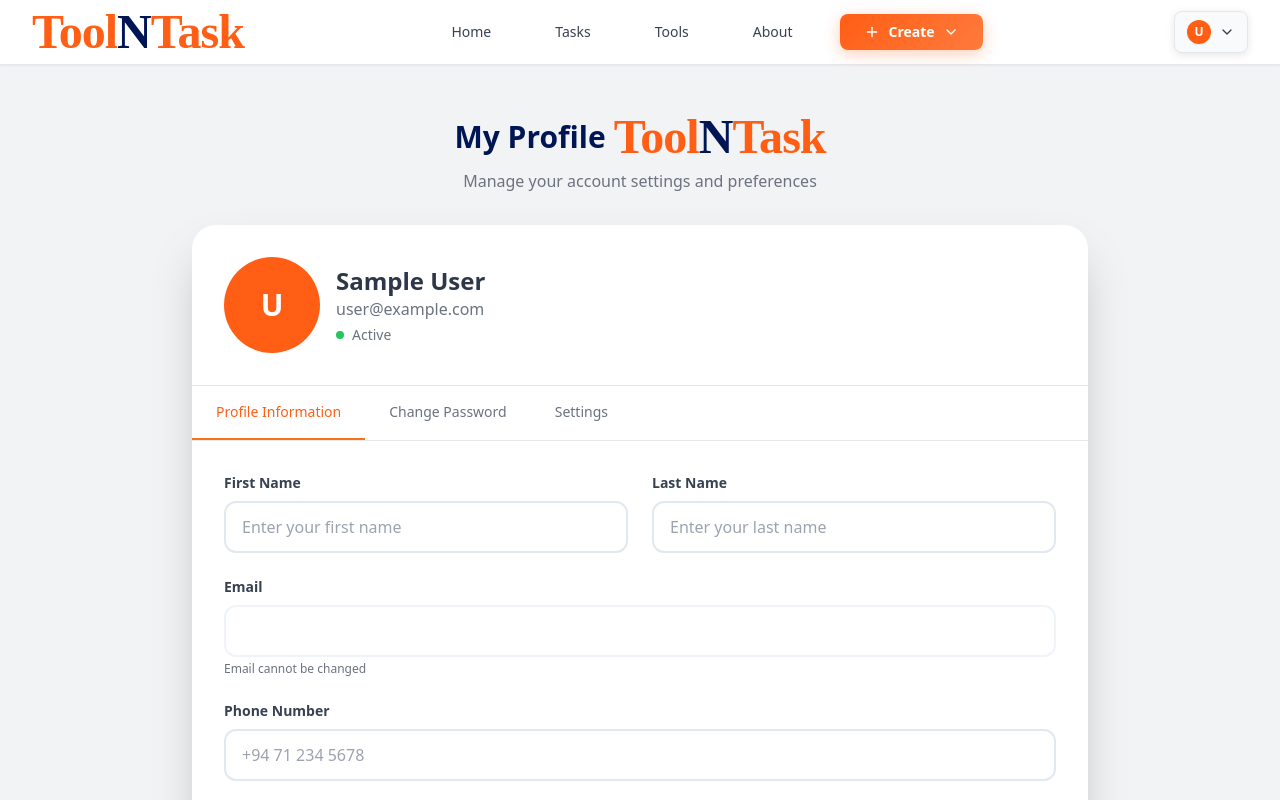
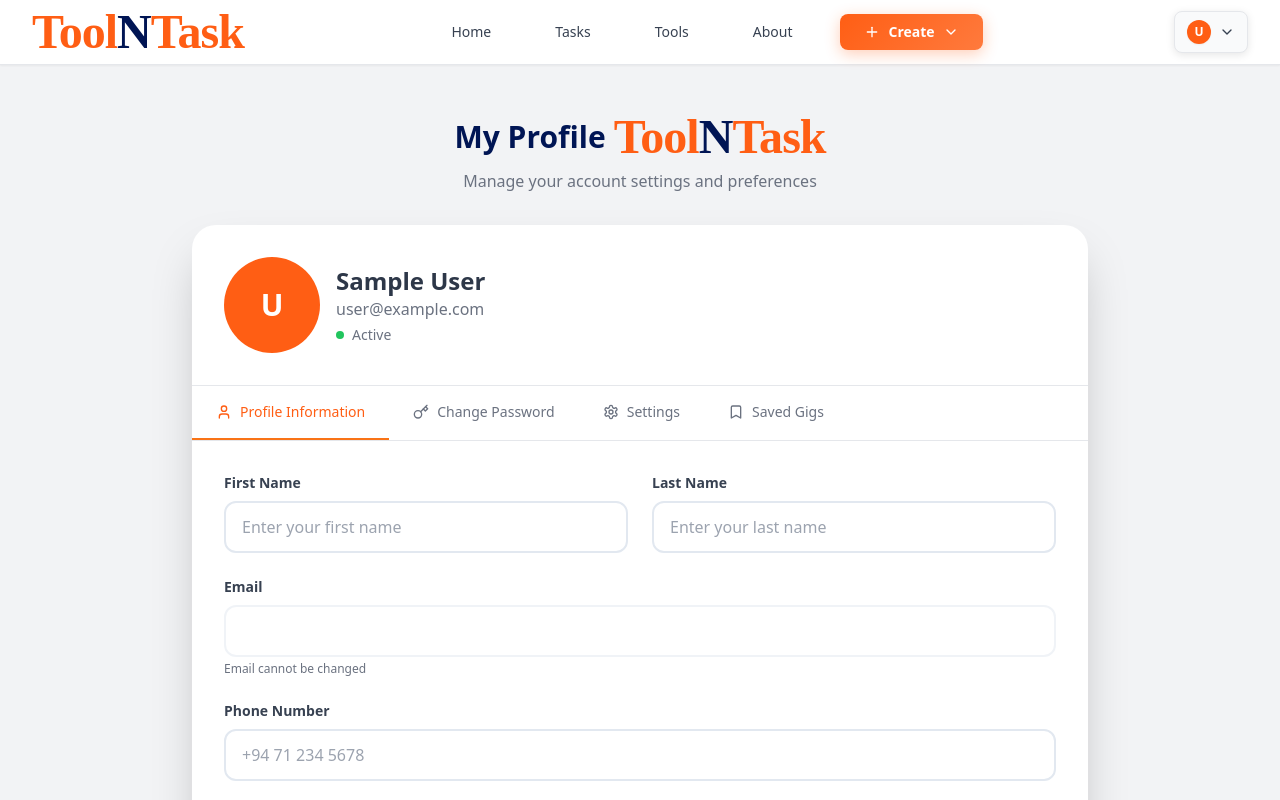
Before and after one commit to SeneshFitzroy/ToolnTask, a Next.js app: page /Profile in a window 1280 px wide. Shown: the top 800 px of the page. Built offline with nearby package versions, Linux system fonts and the light colour scheme; no server answers; the database is empty; sample sign-in values are in the browser's storage; a web font is replaced by a local one.

Commit message:
feat: Enhanced pages/Profile.tsx,  - Detailed changes: diff --git a/pages/Profile.tsx b/pages/Profile.tsx... at 01:58 PM +0530, July 03, 2025

```diff
--- a/pages/Profile.tsx
+++ b/pages/Profile.tsx
@@ -239,39 +239,54 @@ export default function Profile() {
 
             {/* Tab Navigation */}
             <div className="border-b" style={{ borderColor: theme === 'dark' ? '#374151' : '#E5E7EB' }}>
-              <nav className="flex">
+              <nav className="flex overflow-x-auto">
                 <button
                   onClick={() => setActiveTab('profile')}
-                  className={`px-6 py-4 text-sm font-medium border-b-2 transition-colors ${
+                  className={`flex items-center gap-2 px-6 py-4 text-sm font-medium border-b-2 transition-colors whitespace-nowrap ${
                     activeTab === 'profile'
                       ? 'border-orange-500 text-orange-500'
                       : 'border-transparent hover:border-gray-300'
                   }`}
                   style={{ color: activeTab === 'profile' ? '#FF5E14' : (theme === 'dark' ? '#CCCCCC' : '#6B7280') }}
                 >
+                  <UserIcon className="h-4 w-4" />
                   Profile Information
                 </button>
                 <button
                   onClick={() => setActiveTab('password')}
-                  className={`px-6 py-4 text-sm font-medium border-b-2 transition-colors ${
+                  className={`flex items-center gap-2 px-6 py-4 text-sm font-medium border-b-2 transition-colors whitespace-nowrap ${
                     activeTab === 'password'
                       ? 'border-orange-500 text-orange-500'
                       : 'border-transparent hover:border-gray-300'
                   }`}
                   style={{ color: activeTab === 'password' ? '#FF5E14' : (theme === 'dark' ? '#CCCCCC' : '#6B7280') }}
                 >
+                  <Key className="h-4 w-4" />
                   Change Password
                 </button>
                 <button
                   onClick={() => setActiveTab('settings')}
-                  className={`px-6 py-4 text-sm font-medium border-b-2 transition-colors ${
+                  className={`flex items-center gap-2 px-6 py-4 text-sm font-medium border-b-2 transition-colors whitespace-nowrap ${
                     activeTab === 'settings'
                       ? 'border-orange-500 text-orange-500'
                       : 'border-transparent hover:border-gray-300'
                   }`}
                   style={{ color: activeTab === 'settings' ? '#FF5E14' : (theme === 'dark' ? '#CCCCCC' : '#6B7280') }}
                 >
+                  <Settings className="h-4 w-4" />
                   Settings
+                </button>
+                <button
+                  onClick={() => setActiveTab('saved')}
+                  className={`flex items-center gap-2 px-6 py-4 text-sm font-medium border-b-2 transition-colors whitespace-nowrap ${
+                    activeTab === 'saved'
+                      ? 'border-orange-500 text-orange-500'
+                      : 'border-transparent hover:border-gray-300'
+                  }`}
+                  style={{ color: activeTab === 'saved' ? '#FF5E14' : (theme === 'dark' ? '#CCCCCC' : '#6B7280') }}
+                >
+                  <Bookmark className="h-4 w-4" />
+                  Saved Gigs
                 </button>
               </nav>
             </div>
```
